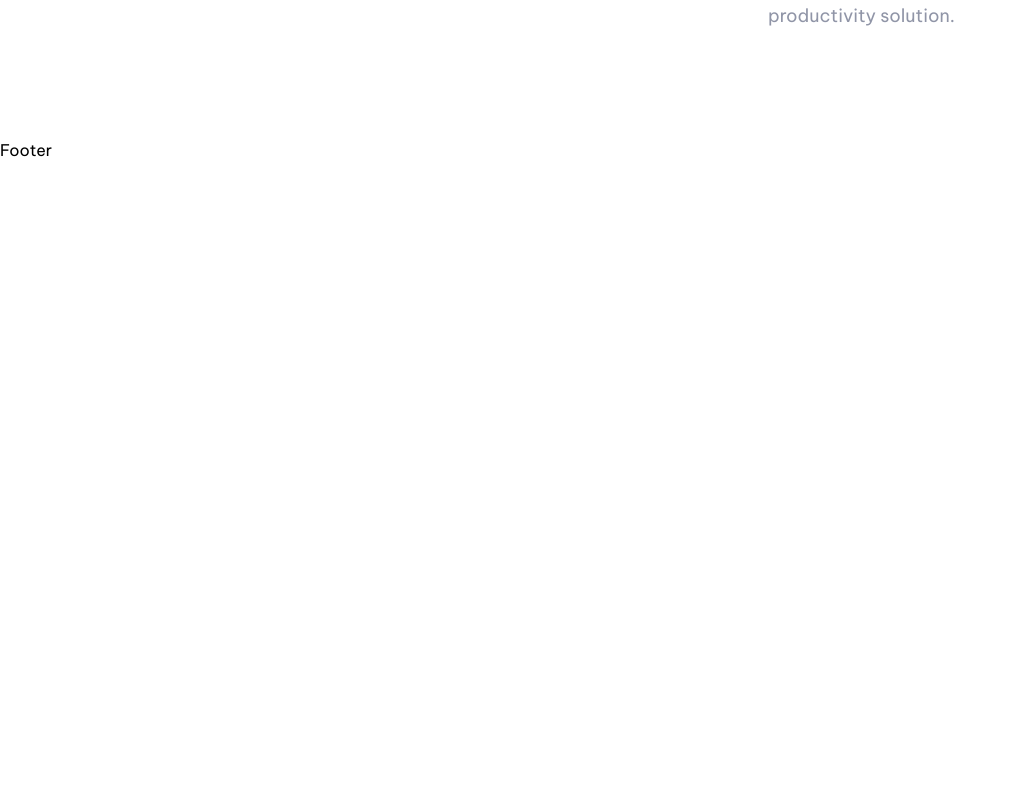
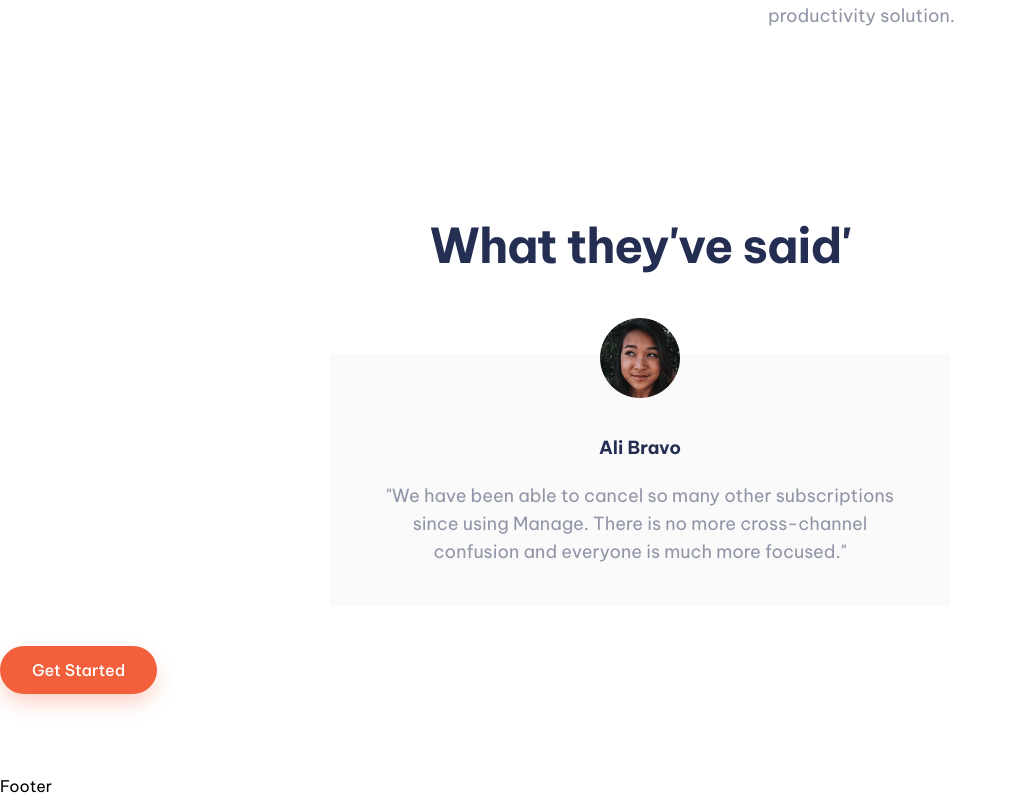
Before and after one commit to AlvesPHGA/manage-lp, a React (Vite) app: page / in a window 1280 px wide. Shown: the part 1475-2273 px from the top of the page, without its empty margins (0-1017 px from the left). Before the commit the page ends 1637 px from the top, so only its background shows below. Built offline with nearby package versions, Linux system fonts and the light colour scheme.

Commit message:
feat: create DepositionsCards to Depositions section

```diff
--- /dev/null
+++ b/src/ui/components/depositions/DepositionsCards.tsx
@@ -0,0 +1,21 @@
+export const DepositionsCards = () => {
+   return (
+      <div className="flex items-center justify-center mt-20 mb-10">
+         <div className="relative text-center px-10 pb-10 pt-20 bg-veryLightGray rounded">
+            <figure className="size-[80px] absolute bottom-52 right-[50%] translate-x-[50%]">
+               <img src="./avatars/avatar-ali.png" alt="photo by Ali Bravo" />
+            </figure>
+            <span className="text-lg text-darkBlue font-semibold">
+               Ali Bravo
+            </span>
+            <div className="w-[540px] mt-5">
+               <p className="text-darkGrayishBlue text-lg">
+                  "We have been able to cancel so many other subscriptions since
+                  using Manage. There is no more cross-channel confusion and
+                  everyone is much more focused."
+               </p>
+            </div>
+         </div>
+      </div>
+   );
+};
--- a/src/ui/pages/Home.tsx
+++ b/src/ui/pages/Home.tsx
@@ -1,4 +1,5 @@
 import { About } from '../partials/home/About';
+import { Depositions } from '../partials/home/Depositions';
 import { Intro } from '../partials/home/Intro';
 
 export const Home = () => {
@@ -6,6 +7,7 @@ export const Home = () => {
       <>
          <Intro />
          <About />
+         <Depositions />
       </>
    );
 };
--- a/src/ui/partials/home/Depositions.tsx
+++ b/src/ui/partials/home/Depositions.tsx
@@ -1,3 +1,14 @@
-export const Discussions = () => {
-   return;
+import { DepositionsCards } from '../../components/depositions/DepositionsCards';
+import { ButtonComponent } from '../../components/form/ButtonComponent';
+
+export const Depositions = () => {
+   return (
+      <section className="py-20">
+         <h2 className="text-5xl font-bold text-darkBlue tracking-tight leading-[56px] text-center mb-10">
+            What they've said'
+         </h2>
+         <DepositionsCards />
+         <ButtonComponent />
+      </section>
+   );
 };
```
